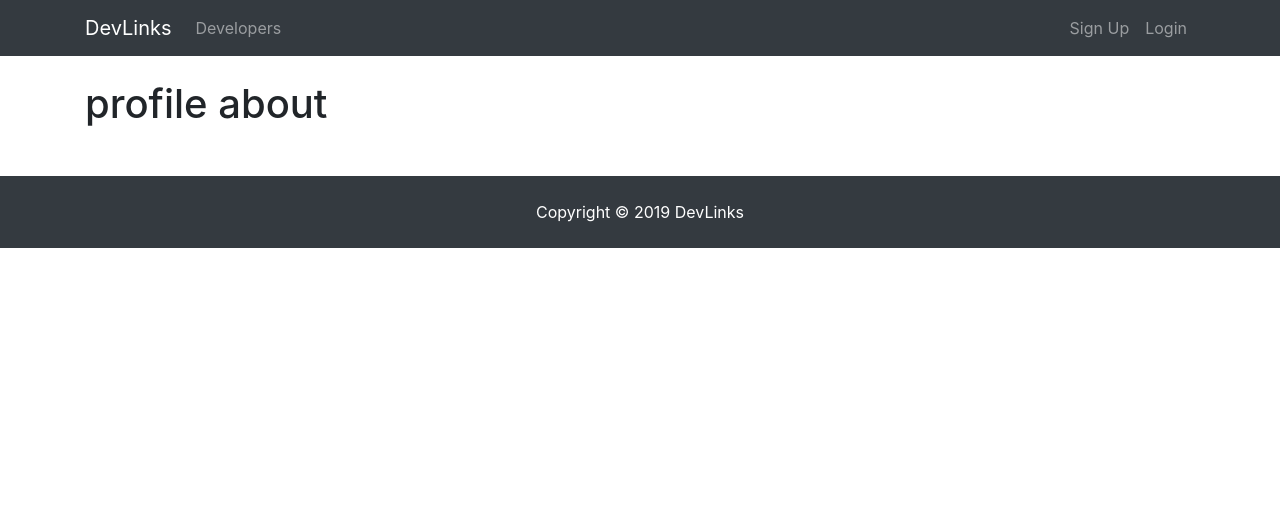
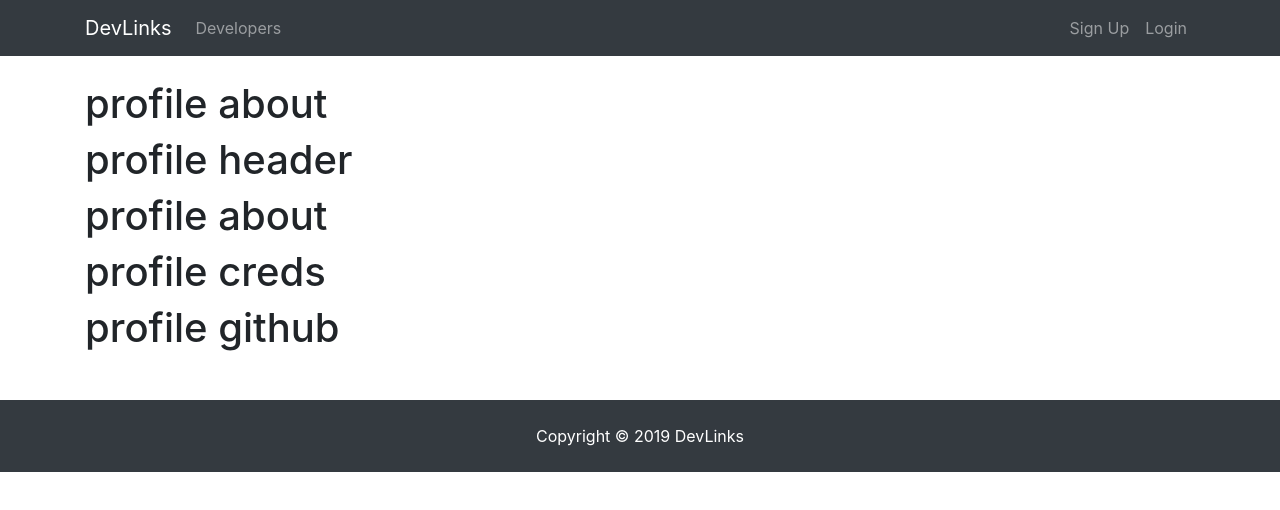
Before and after one commit to day1park/BTMERN, a React (Create React App) app in the folder client/: page /profile/1 in a window 1280 px wide. Shown: the top 510 px of the page. Built offline with nearby package versions, Linux system fonts and the light colour scheme; no server answers.

Commit message:
render sub components test

```diff
--- a/client/src/components/profile/Profile.js
+++ b/client/src/components/profile/Profile.js
@@ -19,6 +19,10 @@ class Profile extends Component {
     return (
       <div>
         <h1> profile about</h1>
+        <ProfileHeader />
+        <ProfileAbout />
+        <ProfileCreds />
+        <ProfileGithub />
       </div>
     );
   }
```
